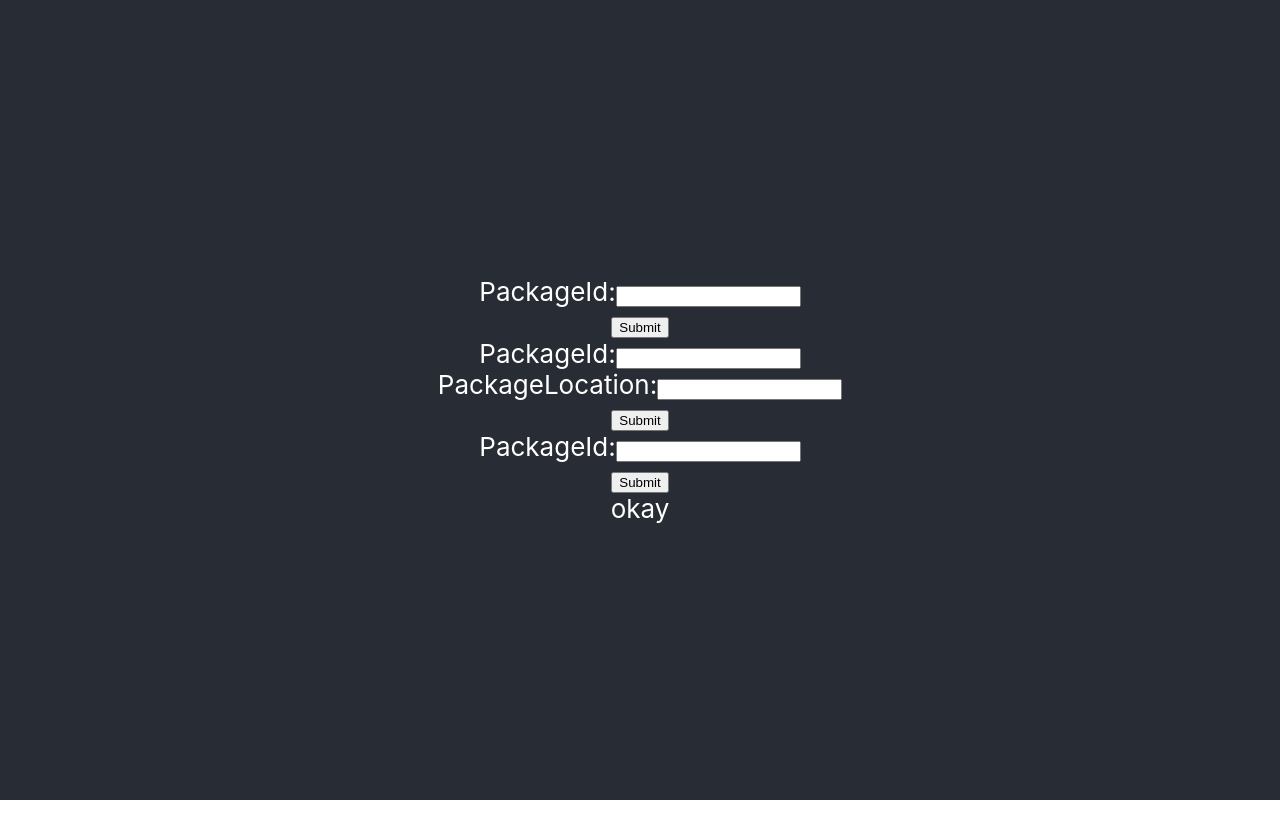
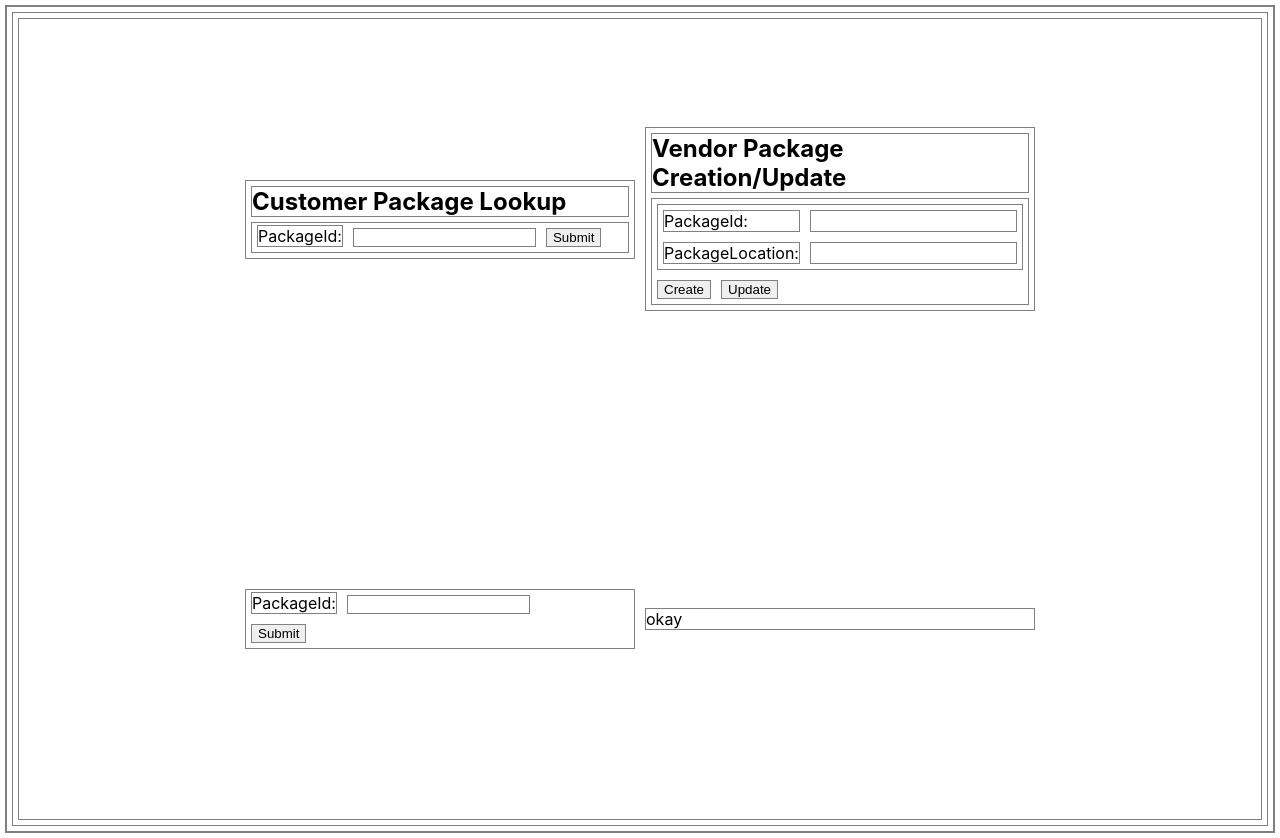
Before and after one commit to georgecma/package-tracker-demo, a React (Create React App) app in the folder not_ups/: page / in a window 1280 px wide. Before the commit the page ends 800 px from the top, so only its background shows below. Built offline with nearby package versions, Linux system fonts and the light colour scheme.

Commit message:
WIP: reorganized the frontend to be tidier

```diff
--- a/not_ups/src/App.css
+++ b/not_ups/src/App.css
@@ -1,5 +1,14 @@
 .App {
-  text-align: center;
+  display: grid;
+  grid-template-rows: 50vh 50vh;
+  grid-template-columns: 50vh 50vh;
+  justify-content: center;
+  align-items: center;
+}
+
+* {
+  border: 0.5px solid grey;
+  margin: 5px;
 }
 
 .App-logo {
@@ -11,17 +20,6 @@
   .App-logo {
     animation: App-logo-spin infinite 20s linear;
   }
-}
-
-.App-header {
-  background-color: #282c34;
-  min-height: 100vh;
-  display: flex;
-  flex-direction: column;
-  align-items: center;
-  justify-content: center;
-  font-size: calc(10px + 2vmin);
-  color: white;
 }
 
 .App-link {
@@ -37,9 +35,3 @@
     transform: rotate(360deg);
   }
 }
-
-.demo-grid {
-  display: grid;
-  grid-template-rows: 0.5vh 0.5vh;
-  grid-template-columns: 0.5vh 0.5vh;
-}
--- a/not_ups/src/App.js
+++ b/not_ups/src/App.js
@@ -4,6 +4,9 @@ import { UpdatePackageForm } from './components/UpdatePackageForm'
 import { GetPackageForm } from './components/GetPackageForm'
 import { GetPackagePrefixForm } from './components/GetPackagePrefixForm'
 import { DisplayPackageDiv } from './components/DisplayPackageDiv'
+
+import { CustomerForm } from './components/CustomerForm'
+import { VendorForm } from './components/VendorForm'
 
 const axios = require('axios')
 
@@ -12,16 +15,11 @@ function App() {
   const [displayData, setDisplayData] = useState('');
   return (
     <div className="App">
-      <header className="App-header">
-        <GetPackageForm dataCallback={setDisplayData} />
-        {
-          // vendor has access to the following:
-        }
-        <UpdatePackageForm dataCallback={setDisplayData} />
-        <GetPackagePrefixForm dataCallback={setDisplayData} />
-        <DisplayPackageDiv displayData={displayData} />
-      </header>
-    </div>
+      <CustomerForm dataCallback={setDisplayData} />
+      <VendorForm dataCallback={setDisplayData} />
+      <GetPackagePrefixForm dataCallback={setDisplayData} />
+      <DisplayPackageDiv displayData={displayData} />
+    </div >
   );
 }
 
--- /dev/null
+++ b/not_ups/src/components/CustomerForm/index.js
@@ -0,0 +1,29 @@
+import React, { useState } from 'react';
+import axios from 'axios';
+
+export const CustomerForm = (props) => {
+    const [id, setId] = useState('');
+    const handleSubmit = (e) => {
+        e.preventDefault()
+        axios.post('/api/get', {
+            packageId: id,
+        }).then(res => {
+            // console.log('res', res.data)
+            props.dataCallback(res.data)
+            setId('')
+        })
+    }
+    return (
+        <div>
+            <h2>Customer Package Lookup </h2>
+            <form onSubmit={handleSubmit}>
+                <label>
+                    PackageId:
+                </label>
+                <input type='text' name='packageId' onChange={(e) => setId(e.target.value)} value={id} />
+                <input type='submit' value='Submit' />
+            </form>
+        </div>
+
+    )
+}
--- /dev/null
+++ b/not_ups/src/components/VendorForm/index.js
@@ -0,0 +1,42 @@
+import React, { useState } from 'react';
+import style from './index.module.css';
+import axios from 'axios';
+
+export const VendorForm = (props) => {
+    const [id, setId] = useState('');
+    const [location, setLocation] = useState('');
+    const [submitType, setSubmitType] = useState('')
+
+    // Form submission process.
+    const handleSubmit = (e) => {
+        e.preventDefault()
+        axios.post(`/api/${submitType}`, {
+            packageId: id,
+            packageLocation: location,
+        }).then(res => {
+            props.dataCallback(res.data)
+            setId('')
+            setLocation('')
+        })
+    }
+    return (
+        <div>
+            <h2>Vendor Package Creation/Update</h2>
+            <form onSubmit={handleSubmit}>
+                <div className={style.grid} >
+                    <label>
+                        PackageId:
+                    </label>
+                    <input type='text' name='packageId' onChange={(e) => setId(e.target.value)} value={id} />
+                    <label>
+                        PackageLocation:
+                    </label>
+                    <input type='text' name='packageLocation' onChange={(e) => setLocation(e.target.value)} value={location} />
+                </div>
+                <input type='submit' value='Create' onClick={() => setSubmitType('create')} />
+                <input type='submit' value='Update' onClick={() => setSubmitType('update')} />
+            </form>
+        </div>
+
+    )
+}
--- /dev/null
+++ b/not_ups/src/components/VendorForm/index.module.css
@@ -0,0 +1,5 @@
+.grid {
+    display: grid;
+    grid-template-rows: auto;
+    grid-template-columns: min-content auto;
+}
```
Also changed, not shown: not_ups/src/components/ResultForm/index.js (added), 1 other file (tests, documents, lock files or other folders).
